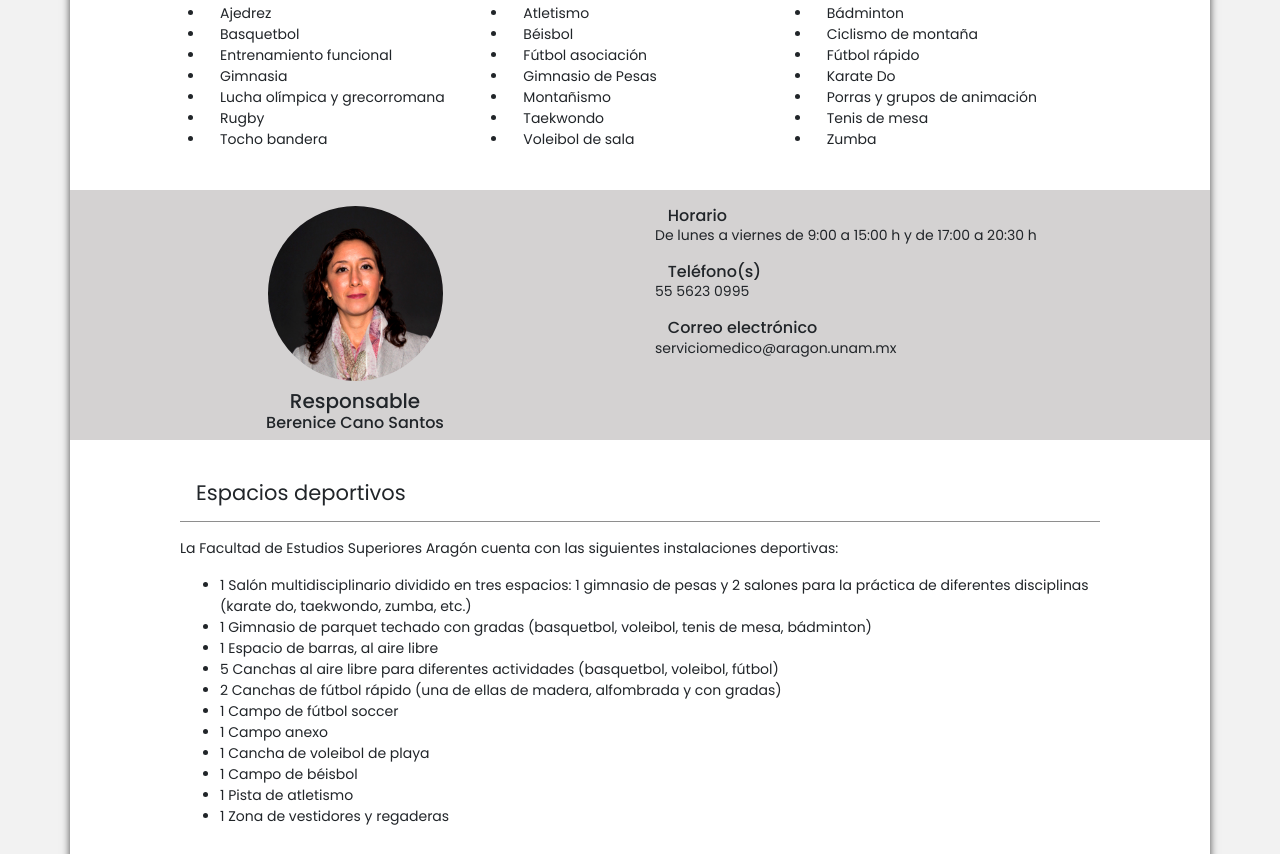
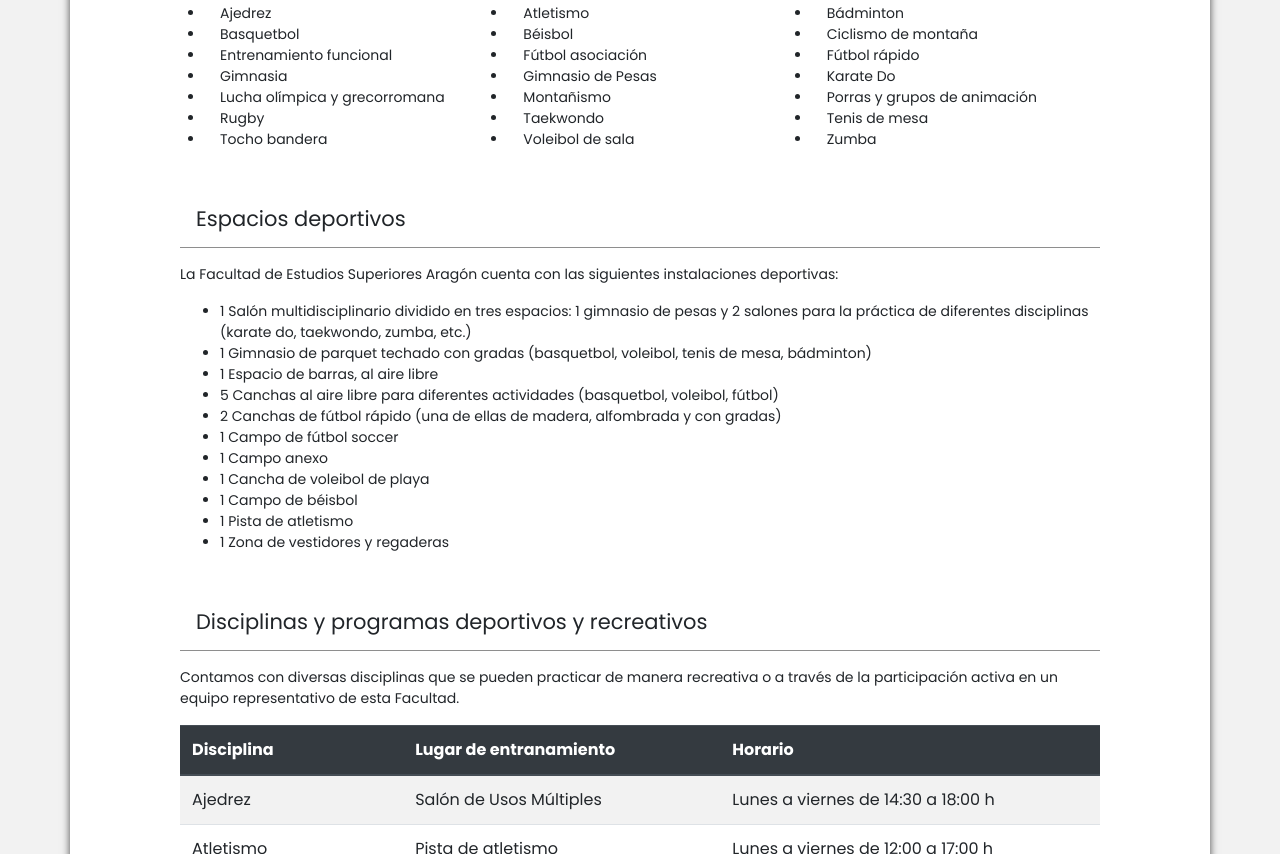
Before and after one commit to EriCKFESAR/ACTIVIDADES-DEPORTIVAS-Y-RECREATIVAS, a plain HTML site: page index.html in a window 1280 px wide. Shown: the part 586-1440 px from the top of the page. Drawn offline with Linux system fonts and the light colour scheme.

Commit message:
version 1

```diff
--- a/css/style.css
+++ b/css/style.css
@@ -10,7 +10,7 @@ header {
 }
 
 footer{
-    margin-top: -5px;
+    margin-top: -10px;
     height: 44px;
 }
 
@@ -97,6 +97,7 @@ a,a:hover{
     opacity: 0;
 }
 
+
 /* Small devices (landscape phones, 576px and up) */
 @media (min-width: 576px) {
     #icono-principal{
--- a/index.html
+++ b/index.html
@@ -116,31 +116,7 @@
                     </ul>
                 </div>
             </div>
-            <div class="row justify-content-center mt-4">
-                <div class="col-12">
-                    <div class="row bg-gray">
-                        <div class="col-6 d-flex flex-column justify-content-around align-items-center">
-                            <img src="img/berenice-cano-santos.jpg" id="responsable" class="mt-3 rounded-circle" alt="">
-                            <h3 class="h5 mt-2 mb-0 text-center">Responsable</h3>
-                            <h4 class="h6 text-center">Berenice Cano Santos</h4>
-                        </div>
-                        <div class="col-6">
-                            <h3 class="h6 mt-3 mb-0">Horario</h3>
-                            <p class="mb-2 mb-xl-3">
-                                De lunes a viernes de 9:00 a 15:00 h y de 17:00 a 20:30 h
-                            </p>
-                            <h3 class="h6 mb-0">Teléfono(s)</h3>
-                            <p class="mb-2 mb-xl-3">
-                                55 5623 0995
-                            </p>
-                            <h3 class="h6 mb-0">Correo electrónico</h3>
-                            <p class="text-break">
-                                serviciomedico@aragon.unam.mx
-                            </p>
-                        </div>
-                    </div>
-                </div>
-            </div>
+
         </section>
         <!-- </Presentación> -->
 
@@ -578,6 +554,8 @@
     <div id="accion-subir"><i class="fas fa-arrow-circle-up"></i></div>
     <!-- </Boton de ir a inicio de pagina> -->
 
+
+
 <!-- Bootstrap-JavaScript -->
 <script src="js/bootstrap.bundle.js"></script>
 <script src="js/index.js"></script>
--- a/js/index.js
+++ b/js/index.js
@@ -1,6 +1,6 @@
 const   target = document.getElementById('menu-rapido'),
         btnArriba = document.getElementById('accion-subir'),
-        hold = 1;
+        hold = 0.50;
 
 /* <Hace scroll a elemento en concreto> */
 function ir(id){
```
